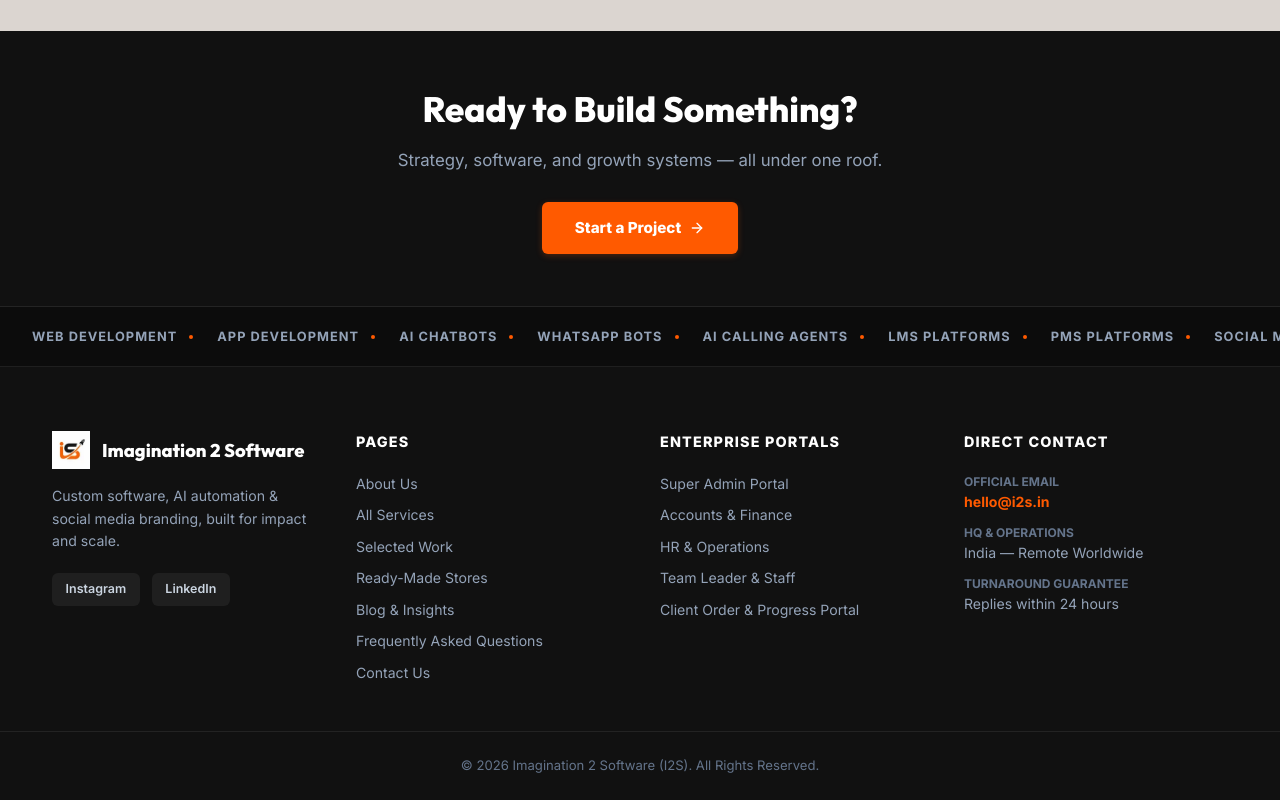
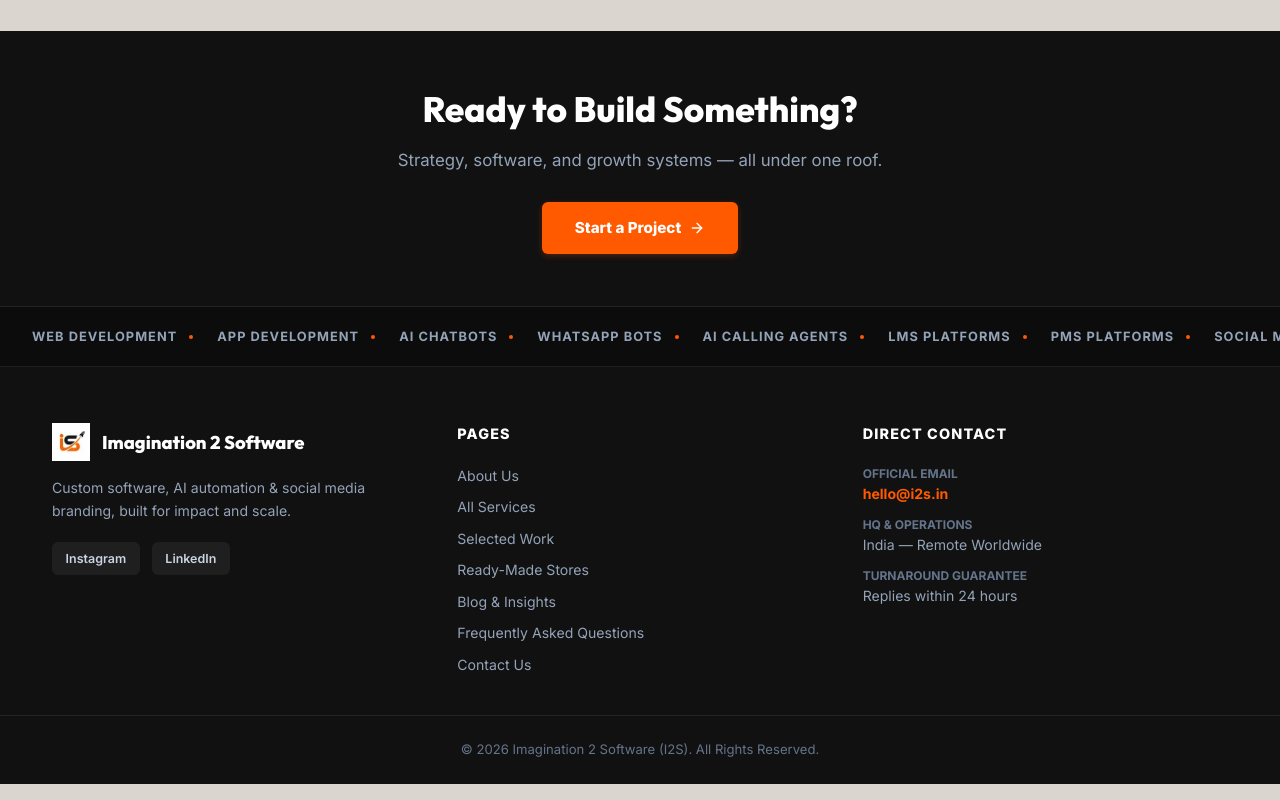
Before and after one commit to rajeev8299/i2s, a React (Vite) app: page /#/blog in a window 1280 px wide. Shown: the part 970-1770 px from the top of the page. Built offline with nearby package versions, Linux system fonts and the light colour scheme.

Commit message:
style(footer): remove Enterprise Portals section from footer across all public pages

```diff
--- a/src/components/PublicLayout.jsx
+++ b/src/components/PublicLayout.jsx
@@ -313,9 +313,9 @@ export const PublicFooter = () => {
       <div className="public-footer-container" style={{
         maxWidth: '1240px',
         margin: '0 auto',
-        padding: '4rem 2rem 3rem',
+        padding: '3.5rem 2rem 2.5rem',
         display: 'grid',
-        gridTemplateColumns: 'repeat(auto-fit, minmax(220px, 1fr))',
+        gridTemplateColumns: 'repeat(auto-fit, minmax(260px, 1fr))',
         gap: '2.5rem'
       }}>
         {/* Col 1: Brand & Positioning */}
@@ -381,21 +381,7 @@ export const PublicFooter = () => {
           </div>
         </div>
 
-        {/* Col 3: Business Portals */}
-        <div>
-          <h4 style={{ fontSize: '0.9rem', fontWeight: 800, letterSpacing: '0.08em', textTransform: 'uppercase', color: '#FFFFFF', marginBottom: '1.25rem' }}>
-            Enterprise Portals
-          </h4>
-          <div style={{ display: 'flex', flexDirection: 'column', gap: '0.65rem' }}>
-            <Link to="/login" style={{ fontSize: '0.88rem', color: '#94A3B8', textDecoration: 'none' }}>Super Admin Portal</Link>
-            <Link to="/login" style={{ fontSize: '0.88rem', color: '#94A3B8', textDecoration: 'none' }}>Accounts & Finance</Link>
-            <Link to="/login" style={{ fontSize: '0.88rem', color: '#94A3B8', textDecoration: 'none' }}>HR & Operations</Link>
-            <Link to="/login" style={{ fontSize: '0.88rem', color: '#94A3B8', textDecoration: 'none' }}>Team Leader & Staff</Link>
-            <Link to="/login" style={{ fontSize: '0.88rem', color: '#94A3B8', textDecoration: 'none' }}>Client Order & Progress Portal</Link>
-          </div>
-        </div>
-
-        {/* Col 4: Contact & Location */}
+        {/* Col 3: Contact & Location */}
         <div>
           <h4 style={{ fontSize: '0.9rem', fontWeight: 800, letterSpacing: '0.08em', textTransform: 'uppercase', color: '#FFFFFF', marginBottom: '1.25rem' }}>
             Direct Contact
```
